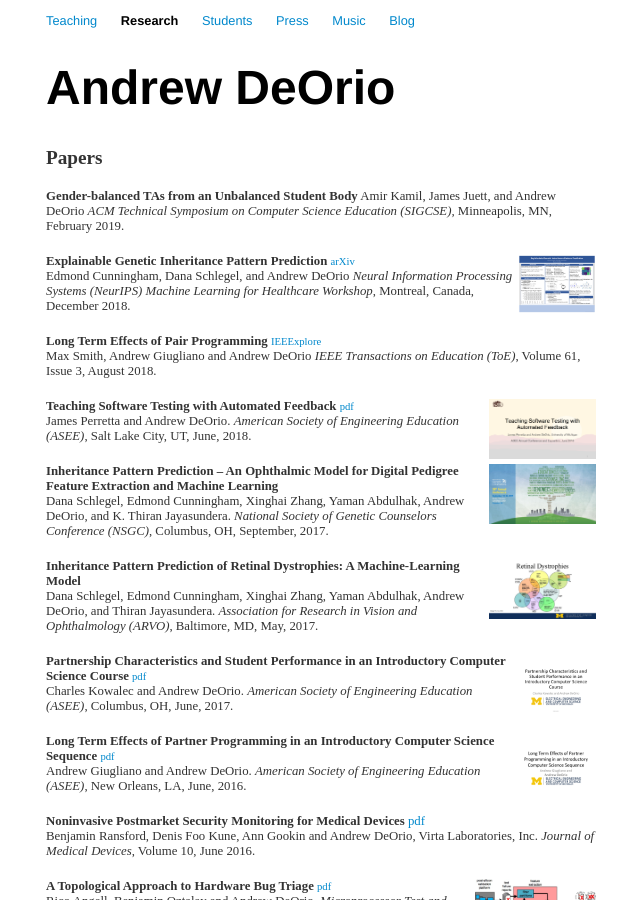
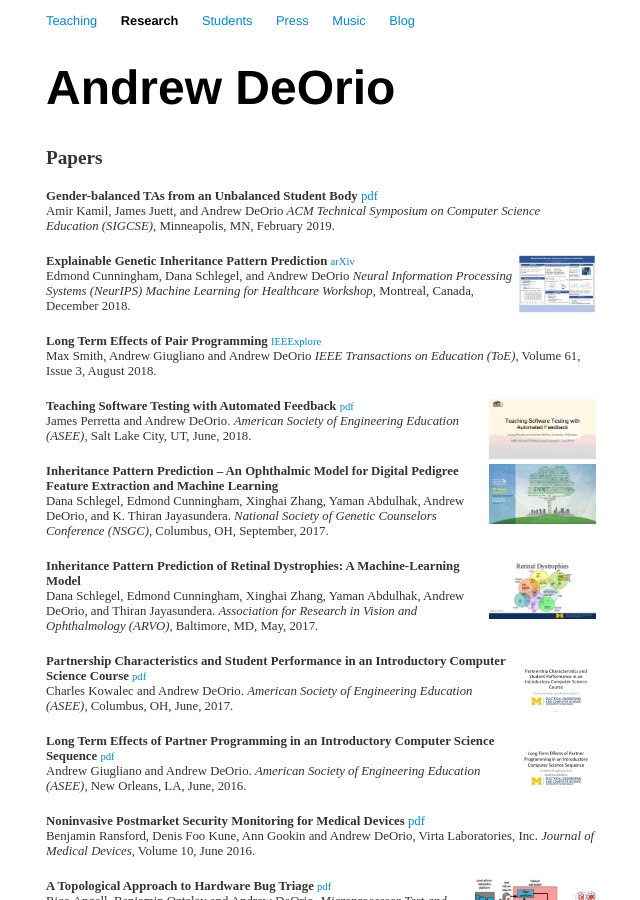
Before and after one commit to awdeorio/andrewdeorio.com, a Jekyll site: the page built from research/index.html, in a window 1280 px wide and 900 px high. Shown: the whole window, without its empty margins (319-959 px from the left). Built offline with Jekyll 4.4.1, drawn with Linux system fonts in a browser that asks for light colours; nearby versions of some CDN libraries.

Commit message:
/research/ += SIGCSE19 pdf

```diff
--- a/research/index.html
+++ b/research/index.html
@@ -9,6 +9,7 @@ title: Research | Andrew DeOrio
 
 <div class="publication">
 <b>Gender-balanced TAs from an Unbalanced Student Body</b>
+<a href="assets/SIGCSE19.pdf" target="_blank">pdf</a><br>
 Amir Kamil, James Juett, and Andrew DeOrio
 <i>ACM Technical Symposium on Computer Science Education (SIGCSE),</i> Minneapolis, MN, February 2019.
 </div>
```
Also changed, not shown: 1 other file.
